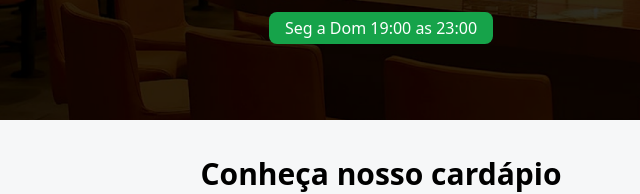
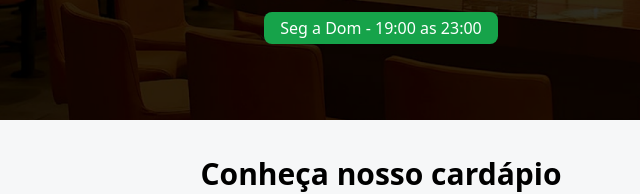
Before and after one commit to andsilva515/come-come-lanches, a website: page index.html in a window 1280 px wide. Shown: the part 300-494 px from the top of the page, 259-899 px from the left. Drawn offline with Linux system fonts and the light colour scheme.

Commit message:
horario de atendimento

```diff
--- a/index.html
+++ b/index.html
@@ -19,7 +19,7 @@
                     <h1 class="text-4xl mt-4 mb-2 font-bold text-white">Come Come Lanches</h1>
                     <span class="text-white font-medium">Rua: Cap. Francisco Lima 41, Centro - Nepomuceno - MG</span>
                     <div class="bg-green-600 px-4 py-1 rounded-lg mt-5" id="date-span">
-                        <span class="text-white font-medium">Seg a Dom 19:00 as 23:00</span>
+                        <span class="text-white font-medium">Seg a Dom - 19:00 as 23:00</span>
                     </div>
                 </div>
             </header>
```
